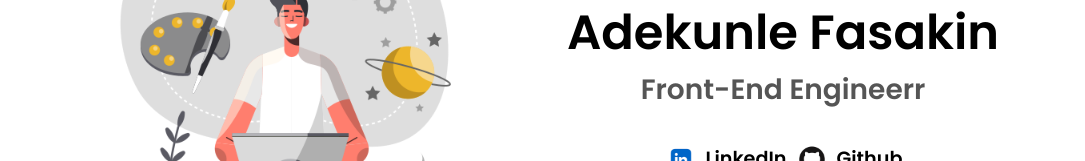
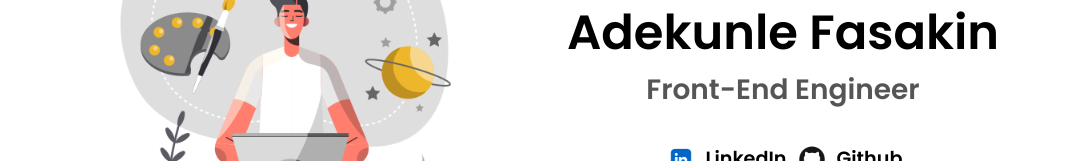
Before and after one commit to Aaofash/Adekunle-s-Resume, a plain HTML site: page index.html in a window 1280 px wide. Shown: the part 403-564 px from the top of the page, without its empty margins (97-1182 px from the left). Drawn offline with Linux system fonts and the light colour scheme.

Commit message:
Update index.html

```diff
--- a/index.html
+++ b/index.html
@@ -43,7 +43,7 @@
       <div class="section__text">
         <p class="section__text__p1">Hello, I'm</p>
         <h1 class="title">Adekunle Fasakin</h1>
-        <p class="section__text__p2">Front-End Engineerr</p>
+        <p class="section__text__p2">Front-End Engineer</p>
 
         <div id="socials-container">
           <div class="contact-info-container">
```
